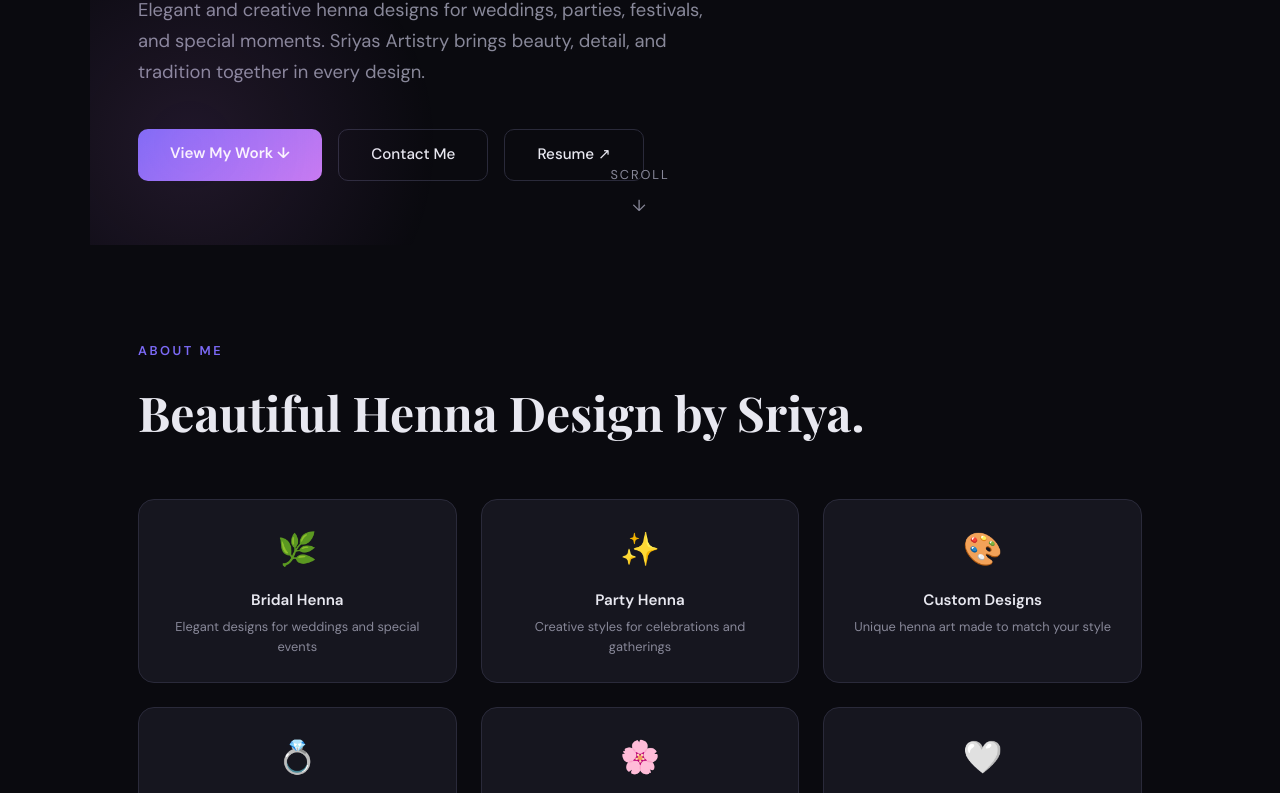
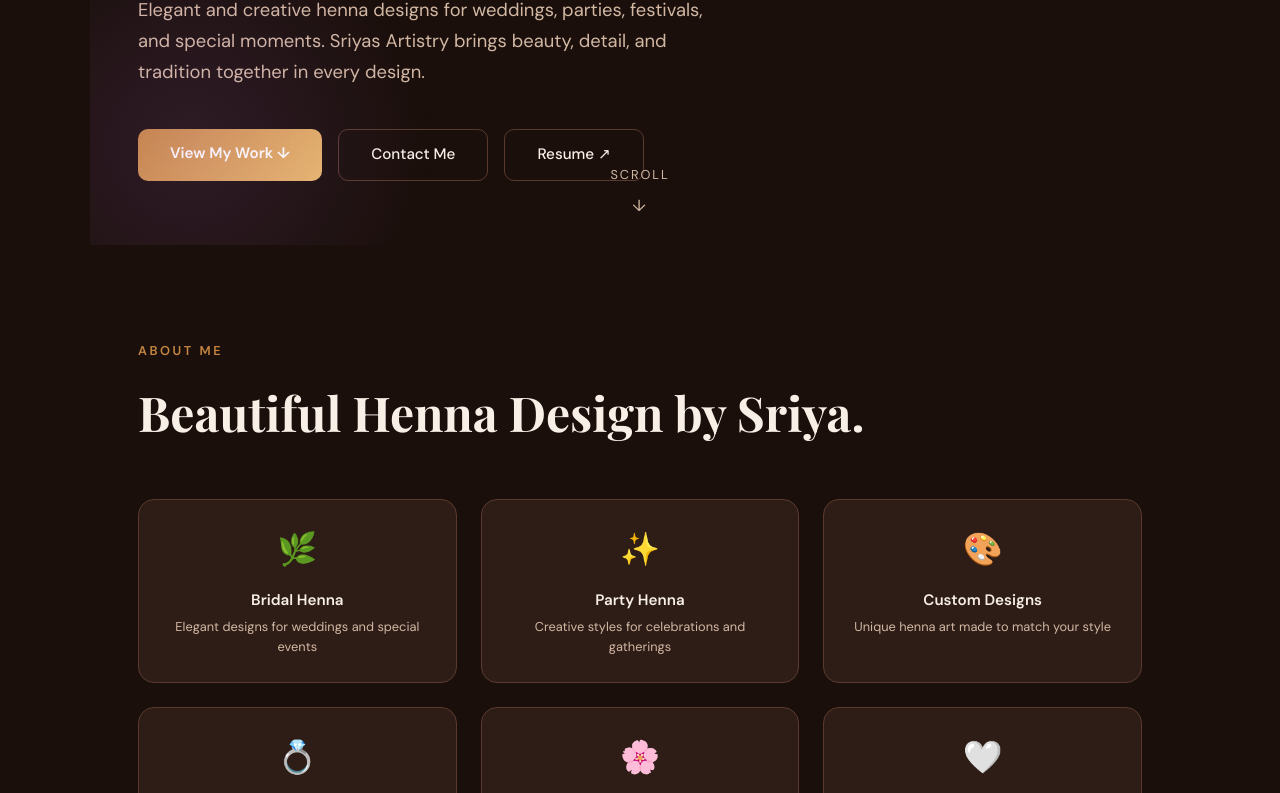
Before and after one commit to sriyasusmita/sriya.github.io, a plain HTML site: page index.html in a window 1280 px wide. Shown: the part 561-1354 px from the top of the page. Drawn offline with nearby package versions, Linux system fonts and the light colour scheme.

Commit message:
Update index.html

```diff
--- a/index.html
+++ b/index.html
@@ -7,16 +7,16 @@
   <link href="https://fonts.googleapis.com/css2?family=Playfair+Display:wght@400;700;900&family=DM+Sans:wght@300;400;500;600&display=swap" rel="stylesheet"/>
   <style>
     :root {
-      --bg: #0a0a0f;
-      --bg2: #12121a;
-      --card: #16161f;
-      --border: #2a2a3a;
-      --accent: #7c6af7;
-      --accent2: #c97bf2;
-      --text: #e8e8f0;
-      --muted: #888899;
-      --green: #4ade80;
-      --radius: 16px;
+  --bg: #1a0f0b;
+  --bg2: #241611;
+  --card: #2e1d17;
+  --border: #5a3a2e;
+  --accent: #c68642;
+  --accent2: #e8b86d;
+  --text: #f8efe6;
+  --muted: #d2b8a3;
+  --green: #8bb174;
+  --radius: 16px;
     }
     .light {
       --bg: #f5f5fa;
```
